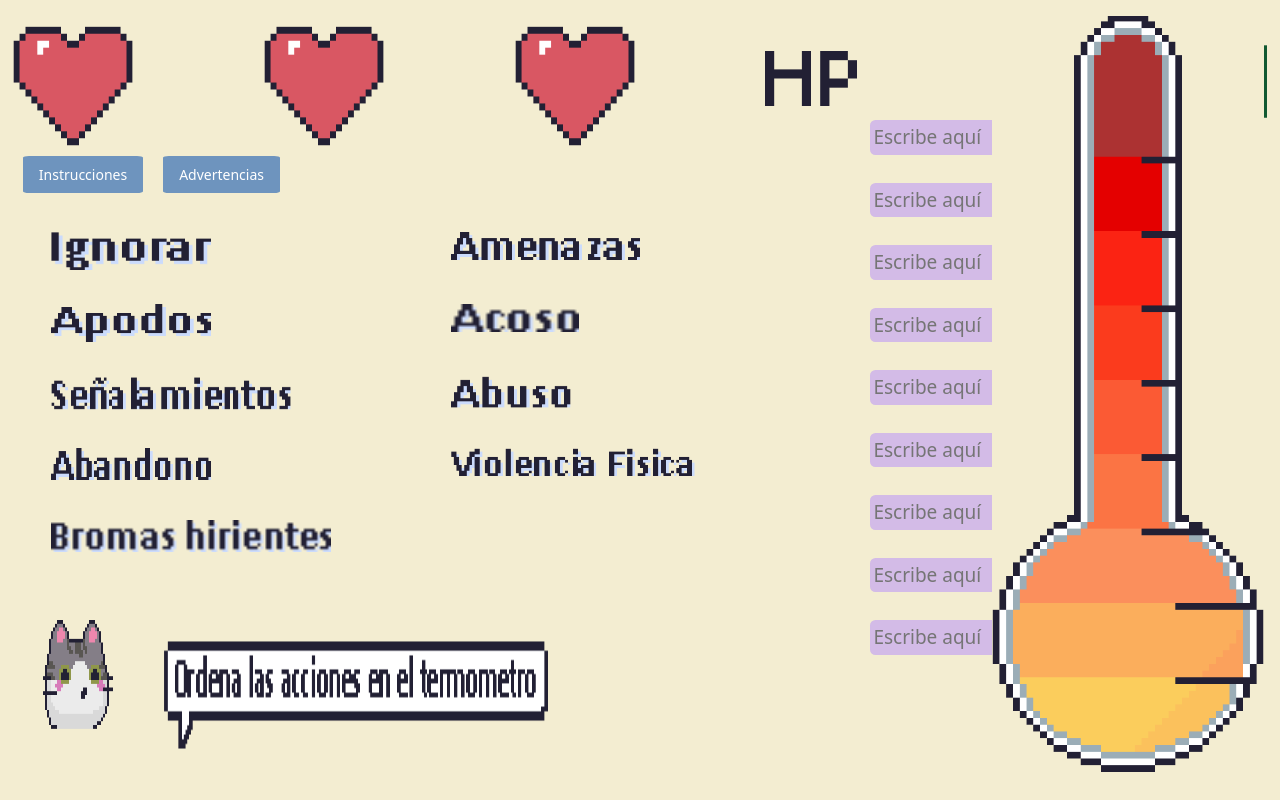
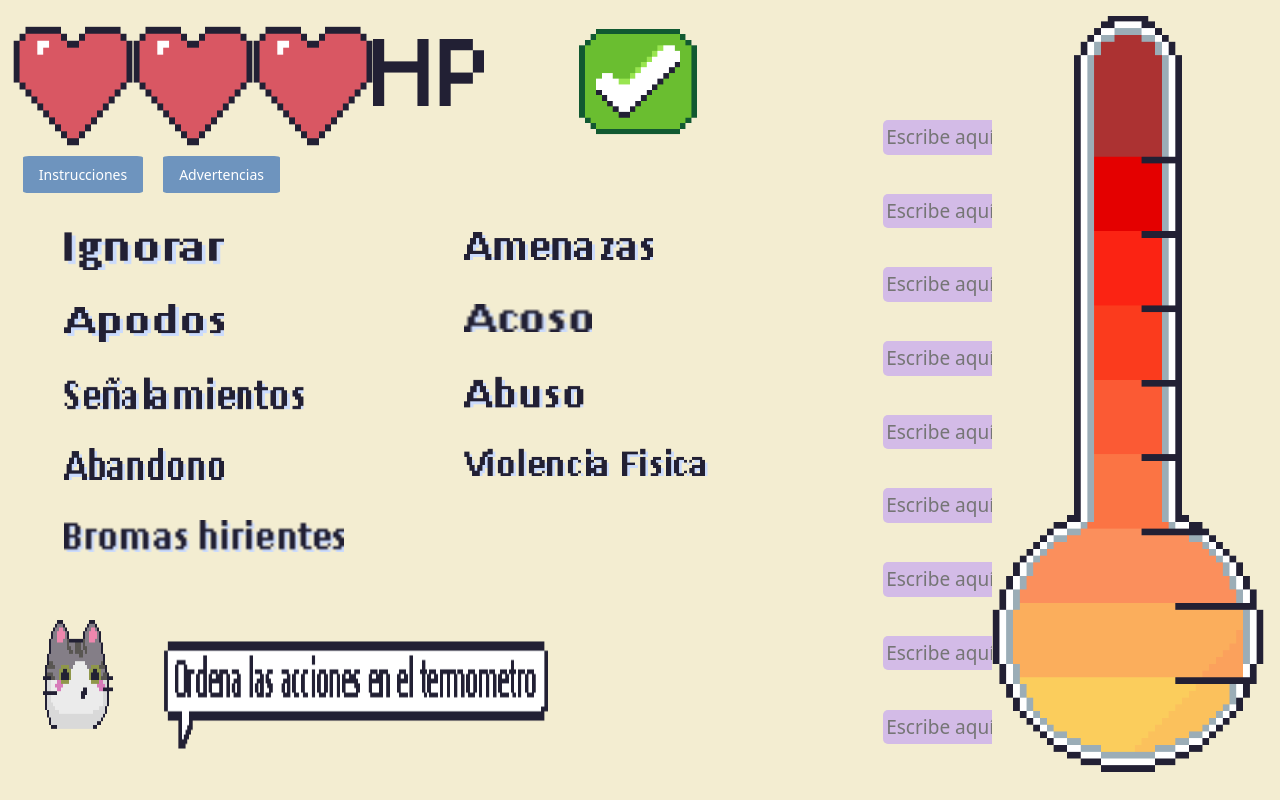
Before and after one commit to 0511Cynthia/violentometro, a React (Create React App) app: page /level2 in a window 1280 px wide. Built offline with nearby package versions, Linux system fonts and the light colour scheme.

Commit message:
Minimal changes

```diff
--- a/src/pages/level2/level2.module.css
+++ b/src/pages/level2/level2.module.css
@@ -1,16 +1,18 @@
-.Container {
-    margin: 2% 1% 0 1%;
+.Container{
+    margin-top: 2%;
+    margin-left: 1%;
+    margin-right: 1%;
 }
-
 .AppHeader {
     min-height: 5vh;
+    display: flex;
+    flex-direction: column;
+    align-items: start;
     color: #0b0b16;
     display: grid;
-    grid-template-columns: repeat(5, 1fr);
-    align-items: start;
+    grid-template-columns: .1fr .1fr .1fr .1fr .1fr;
 }
-
-.Hp {
+.Hp{
     height: 10vmin;
     padding-top: 10%;
 }
@@ -18,8 +20,9 @@
 .wordsContainer {
     position: absolute;
     top: 28%;
-    left: 4%;
+    margin-left: 4%;
     display: flex;
+    flex-direction: row;
     gap: 50vh;
 }
 
@@ -32,21 +35,41 @@
 .inputsContainer {
     position: absolute;
     top: 15%;
-    left: 68%;
+    margin-left: 68%;
     display: flex;
     flex-direction: column;
 }
 
-.inputsContainer input {
+.inputsContainer input{
     font-size: 19px;
     width: 80%;
-    margin-bottom: 10%;
+    margin-bottom: 14%;
     border: none;
     background-color: #d3bbe7;
-    border-radius: 5.5px;
+    border-radius: 5px;
     padding: 3px;
     transition: background-color 0.3s ease, box-shadow 0.5s ease;
     box-shadow: 0 0 0 3px rgba(110, 148, 190, 0);
+}
+.columnContainer{
+    position: absolute;
+    top: 2vh;
+    right: 2vh;
+}
+.imgContainer{
+    display: flex;
+    justify-content: flex-end;
+}
+.Thermometer{
+    padding-bottom: .2%;
+    width: 34vh;
+}
+.btnContainer{
+    height: 8vh;
+    width: 12vh;
+    position: absolute;
+    bottom: 8vh;
+    left: 90vh;
 }
 
 .inputsContainer input:focus {
@@ -54,27 +77,3 @@
     background-color: #9ebde0;
     box-shadow: 0 0 0 3px #074286a4;
 }
-
-.columnContainer {
-    position: absolute;
-    top: 2vh;
-    right: 2vh;
-}
-
-.imgContainer {
-    display: flex;
-    justify-content: flex-end;
-}
-
-.Thermometer {
-    padding-bottom: 0.2%;
-    width: 34vh;
-}
-
-.btnContainer {
-    height: 8vh;
-    width: 12vh;
-    position: absolute;
-    bottom: 8vh;
-    left: 90vh;
-}
```
